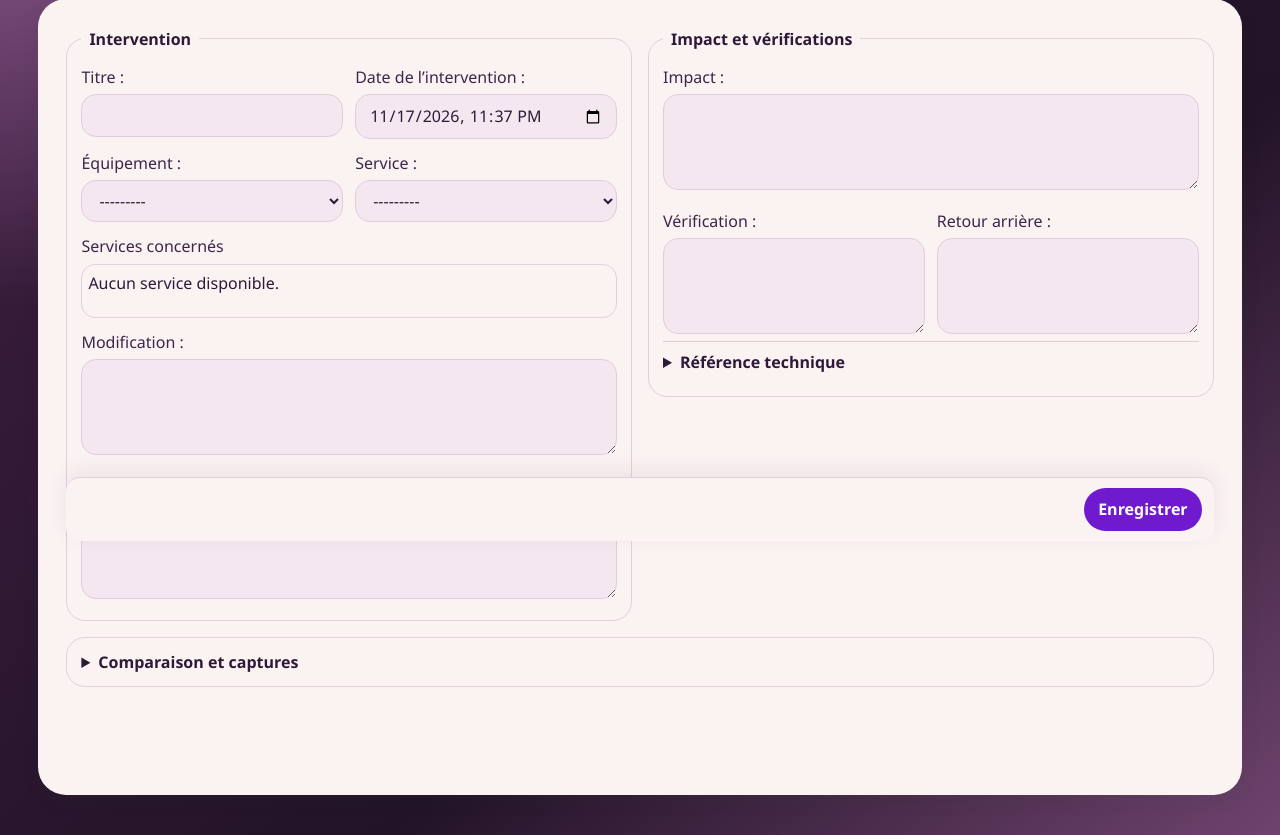
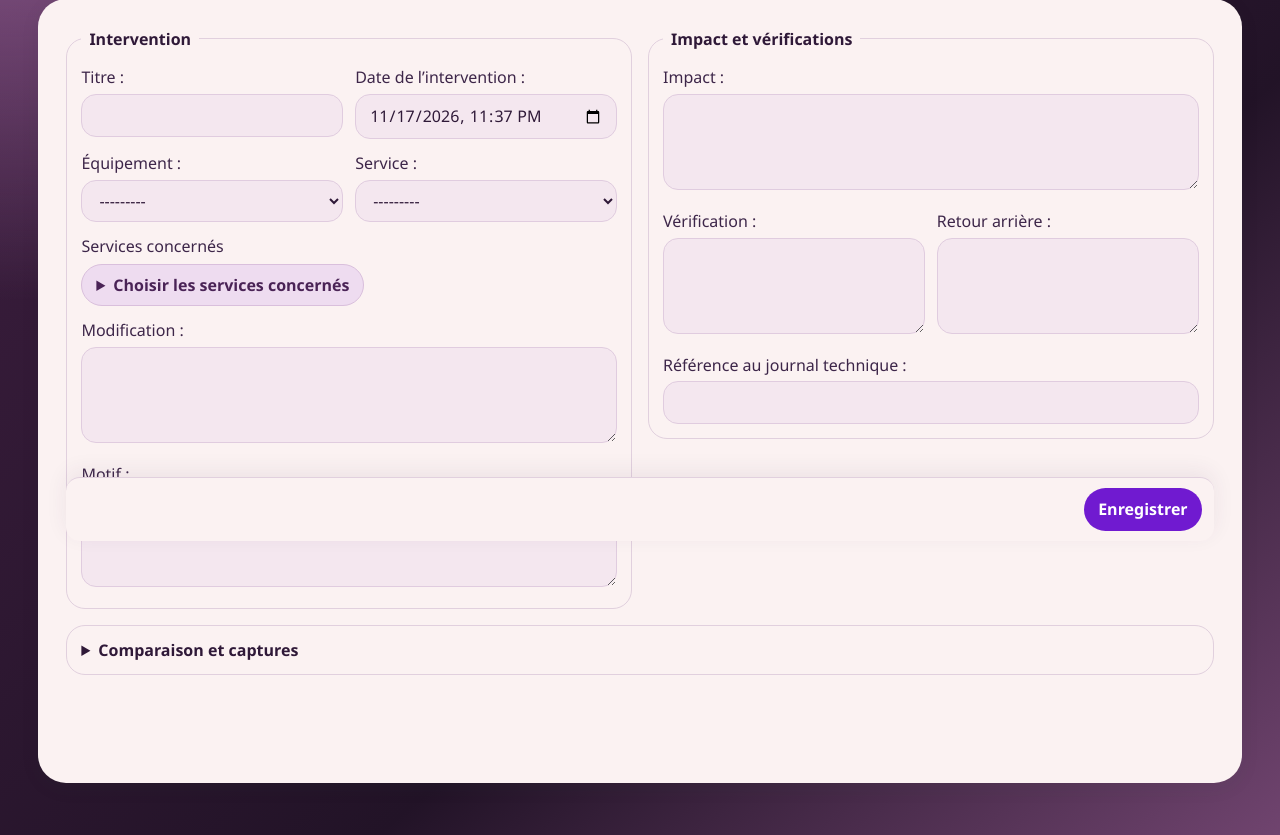
Before and after one commit to KyoshiroFR/logit.old, a Django app: page /interventions/nouvelle/ in a window 1280 px wide. Shown: the part 259-1094 px from the top of the page. Run offline with Django 5.2, Linux system fonts and the light colour scheme; the visitor is signed in with stand-in values (Sample User, id 1); data that the repository does not hold is empty; some libraries are stand-ins or nearby versions.

Commit message:
Rendre le choix des services compact

```diff
--- a/registre/static/clair-obscur.css
+++ b/registre/static/clair-obscur.css
@@ -53,6 +53,12 @@ body:has(.intervention-form) :is(main, .bar-inner) {
 }
 html:has(.intervention-form) { scroll-padding-bottom: 78px; }
 .service-picker > span { display: block; margin-bottom: 5px; color: #3d2649; }
+.services-disclosure { padding: 0; border: 0; }
+.services-disclosure > summary {
+  width: fit-content; padding: 8px 14px; border-radius: 999px;
+  background: #eedcf0; color: #4a2356; border: 1px solid #d9bfdc;
+}
+.services-disclosure > summary:hover { background: #e8cdea; }
 .service-picker .services-search { margin-bottom: 8px; }
 .services-selected { display: flex; gap: 6px; flex-wrap: wrap; margin-bottom: 8px; }
 .services-selected button {
@@ -61,9 +67,8 @@ html:has(.intervention-form) { scroll-padding-bottom: 78px; }
 }
 .services-selected button:hover { background: #e1c0e7; }
 .services-options {
-  display: grid; grid-template-columns: repeat(auto-fit, minmax(min(100%, 180px), 1fr));
+  display: grid; grid-template-columns: minmax(0, 1fr);
   gap: 5px; padding: 6px; border: 1px solid #e1d0de; border-radius: 14px;
-  max-height: 180px; overflow: auto; scrollbar-color: #a77bb4 #f3e3ef;
 }
 .services-options label { display: flex; align-items: center; gap: 8px; padding: 6px 8px; border-radius: 9px; margin: 0; cursor: pointer; }
 .services-options label:has(input:checked) { background: #f0dff2; }
--- a/registre/static/service-picker.js
+++ b/registre/static/service-picker.js
@@ -1,4 +1,5 @@
 const picker = document.querySelector(".service-picker");
+const serviceDisclosure = picker.querySelector(".services-disclosure");
 const serviceSearch = picker.querySelector(".services-search");
 const selectedServices = picker.querySelector(".services-selected");
 const serviceOptions = [...picker.querySelectorAll(".services-options label")];
@@ -29,7 +30,7 @@ function showSelectedServices() {
         chip.addEventListener("click", () => {
             checkbox.checked = false;
             showSelectedServices();
-            serviceSearch.focus();
+            (serviceDisclosure.open ? serviceSearch : serviceDisclosure.querySelector("summary")).focus();
         });
         selectedServices.append(chip);
     }
@@ -41,6 +42,12 @@ serviceSearch.addEventListener("input", filterServices);
 serviceSearch.addEventListener("keydown", event => {
     if (event.key === "Enter") event.preventDefault();
 });
+serviceDisclosure.addEventListener("keydown", event => {
+    if (event.key === "Escape" && serviceDisclosure.open) {
+        serviceDisclosure.open = false;
+        serviceDisclosure.querySelector("summary").focus();
+    }
+});
 picker.addEventListener("change", showSelectedServices);
 window.addEventListener("pageshow", showSelectedServices);
 showSelectedServices();
--- a/registre/templates/edit.html
+++ b/registre/templates/edit.html
@@ -13,21 +13,24 @@
   <div class="service-picker" role="group" aria-labelledby="services-label">
     <span id="services-label">{{ form.impacted_services.label }}</span>
     {{ form.impacted_services.errors }}
+    <div class="services-selected" aria-label="Services sélectionnés" hidden></div>
+    <details class="services-disclosure"{% if form.impacted_services.errors %} open{% endif %}>
+    <summary>Choisir les services concernés</summary>
     <input type="search" class="services-search" aria-label="Rechercher un service concerné" placeholder="Rechercher un service…" hidden>
-    <div class="services-selected" aria-label="Services sélectionnés" hidden></div>
     <div class="services-options">
     {% for option in form.impacted_services %}
       <label for="{{ option.id_for_label }}">{{ option.tag }}<span>{{ option.choice_label }}</span></label>
     {% empty %}<p>Aucun service disponible.</p>{% endfor %}
     </div>
     <p class="services-empty muted" role="status" hidden>Aucun service correspondant.</p>
+    </details>
   </div>
   <div>{{ form.change.as_field_group }}</div><div>{{ form.reason.as_field_group }}</div>
 </fieldset>
 <fieldset class="form-side"><legend>Impact et vérifications</legend>
   <div>{{ form.impact.as_field_group }}</div>
   <div class="form-pair"><div>{{ form.verification.as_field_group }}</div><div>{{ form.rollback.as_field_group }}</div></div>
-  <details{% if form.reference.value or form.reference.errors %} open{% endif %}><summary>Référence technique</summary>{{ form.reference.as_field_group }}</details>
+  <div>{{ form.reference.as_field_group }}</div>
 </fieldset>
 <details class="form-extras"{% if form.before_state.value or form.after_state.value or form.before_state.errors or form.after_state.errors or form.attachments.errors %} open{% endif %}>
   <summary>Comparaison et captures</summary>
```
